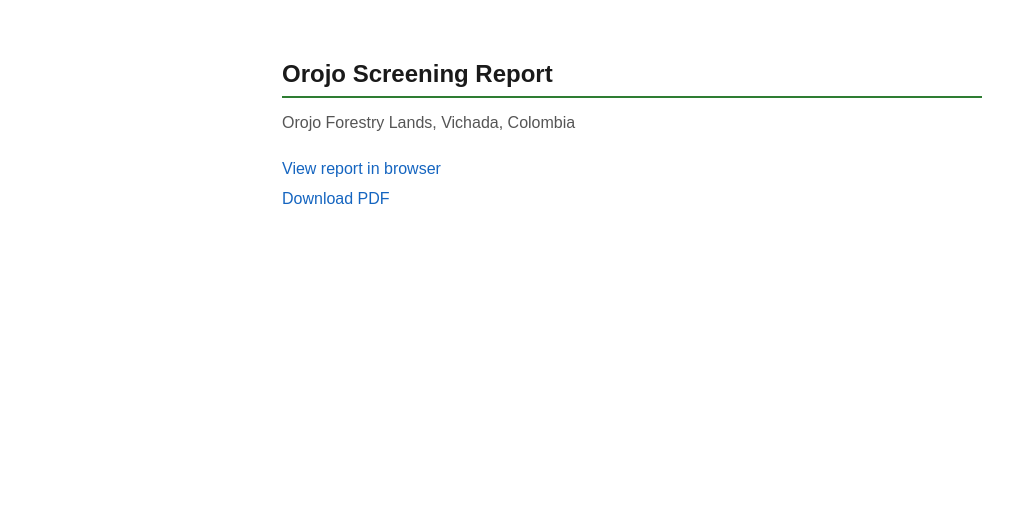
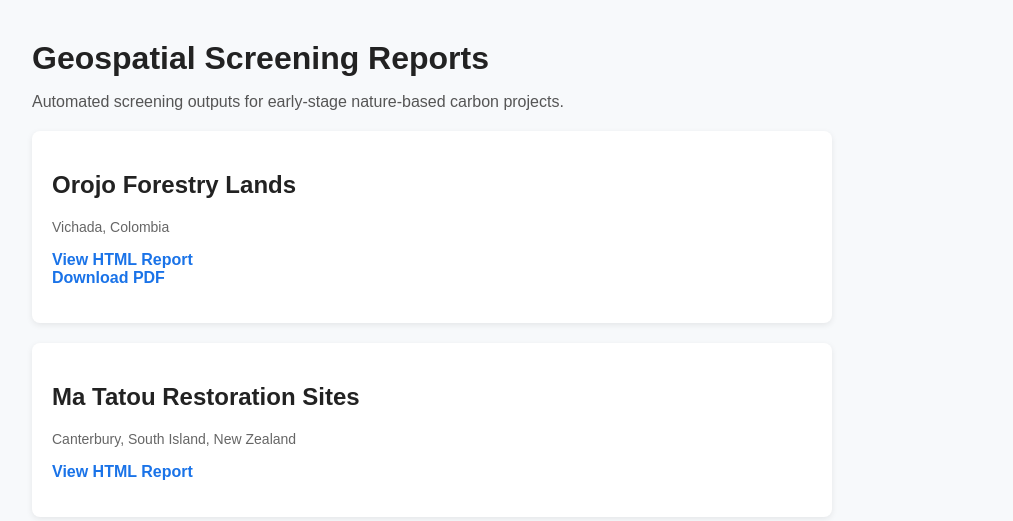
Before and after one commit to burbox22/orojo-screening-report, a plain HTML site: page index.html in a window 1280 px wide. Shown: the whole page, without its empty margins (8-1021 px from the left). Drawn offline with Linux system fonts and the light colour scheme.

Commit message:
Add homepage with Orojo and Ma Tatou reports

```diff
--- a/index.html
+++ b/index.html
@@ -2,22 +2,67 @@
 <html lang="en">
 <head>
   <meta charset="UTF-8">
-  <title>Orojo Screening Report</title>
+  <title>Geospatial Screening Reports</title>
   <style>
-    body { font-family: Arial, sans-serif; max-width: 700px; margin: 60px auto; color: #1a1a1a; }
-    h1 { font-size: 1.5em; border-bottom: 2px solid #2e7d32; padding-bottom: 8px; }
-    p { color: #555; font-size: 1em; }
-    .links { margin-top: 28px; }
-    a { display: block; margin: 12px 0; font-size: 1em; color: #1565c0; text-decoration: none; }
-    a:hover { text-decoration: underline; }
+    body {
+      font-family: Arial, sans-serif;
+      margin: 40px;
+      background: #f7f9fb;
+      color: #222;
+    }
+    h1 {
+      margin-bottom: 10px;
+    }
+    p {
+      color: #555;
+    }
+    .container {
+      max-width: 800px;
+    }
+    .report {
+      background: white;
+      padding: 20px;
+      margin-top: 20px;
+      border-radius: 8px;
+      box-shadow: 0 2px 6px rgba(0,0,0,0.08);
+    }
+    a {
+      text-decoration: none;
+      color: #1a73e8;
+      font-weight: bold;
+    }
+    a:hover {
+      text-decoration: underline;
+    }
+    .meta {
+      font-size: 14px;
+      color: #666;
+      margin-top: 6px;
+    }
   </style>
 </head>
 <body>
-  <h1>Orojo Screening Report</h1>
-  <p>Orojo Forestry Lands, Vichada, Colombia</p>
-  <div class="links">
-    <a href="orojo_colombia_screening_report.html">View report in browser</a>
-    <a href="orojo_colombia_screening_report.pdf" download>Download PDF</a>
+  <div class="container">
+    <h1>Geospatial Screening Reports</h1>
+    <p>Automated screening outputs for early-stage nature-based carbon projects.</p>
+
+    <div class="report">
+      <h2>Orojo Forestry Lands</h2>
+      <div class="meta">Vichada, Colombia</div>
+      <p>
+        <a href="orojo_colombia_screening_report.html">View HTML Report</a><br>
+        <a href="orojo_colombia_screening_report.pdf">Download PDF</a>
+      </p>
+    </div>
+
+    <div class="report">
+      <h2>Ma Tatou Restoration Sites</h2>
+      <div class="meta">Canterbury, South Island, New Zealand</div>
+      <p>
+        <a href="ma_tatou_nz_screening_report.html">View HTML Report</a>
+      </p>
+    </div>
+
   </div>
 </body>
 </html>
```
